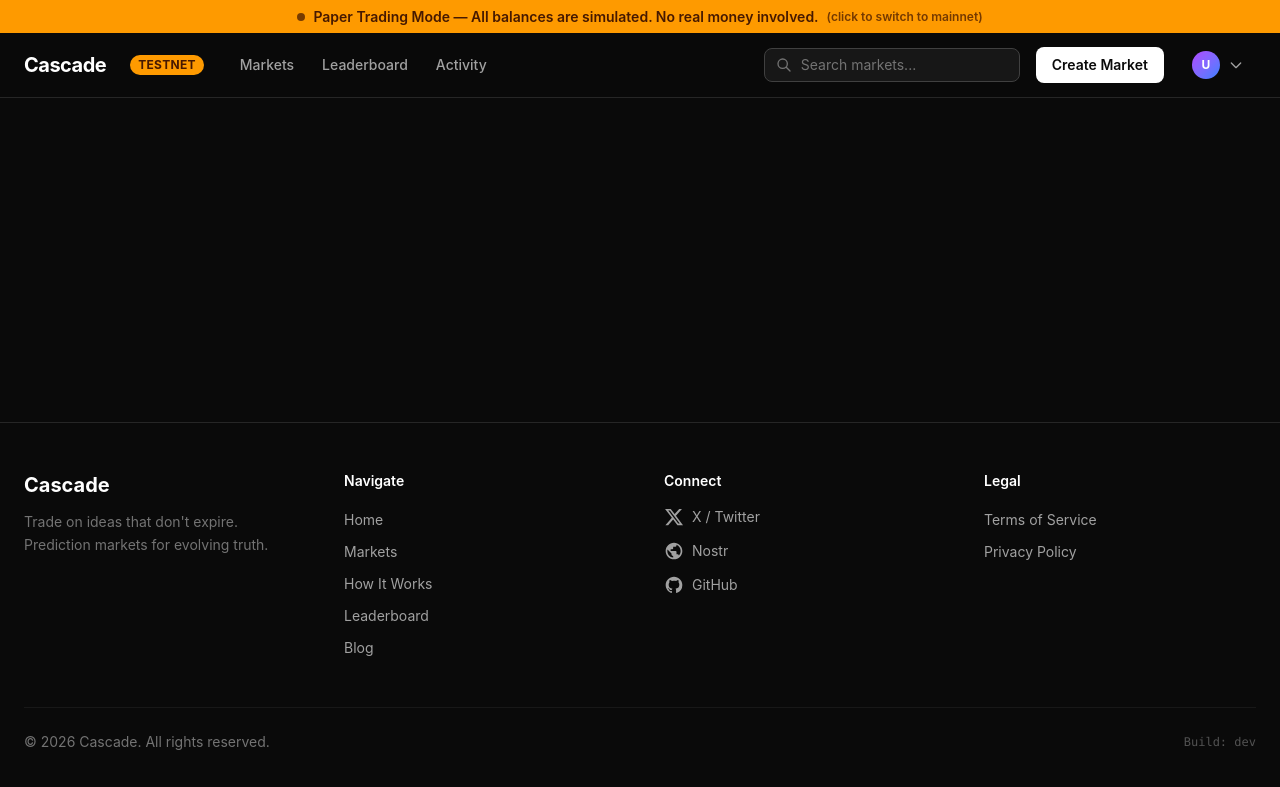
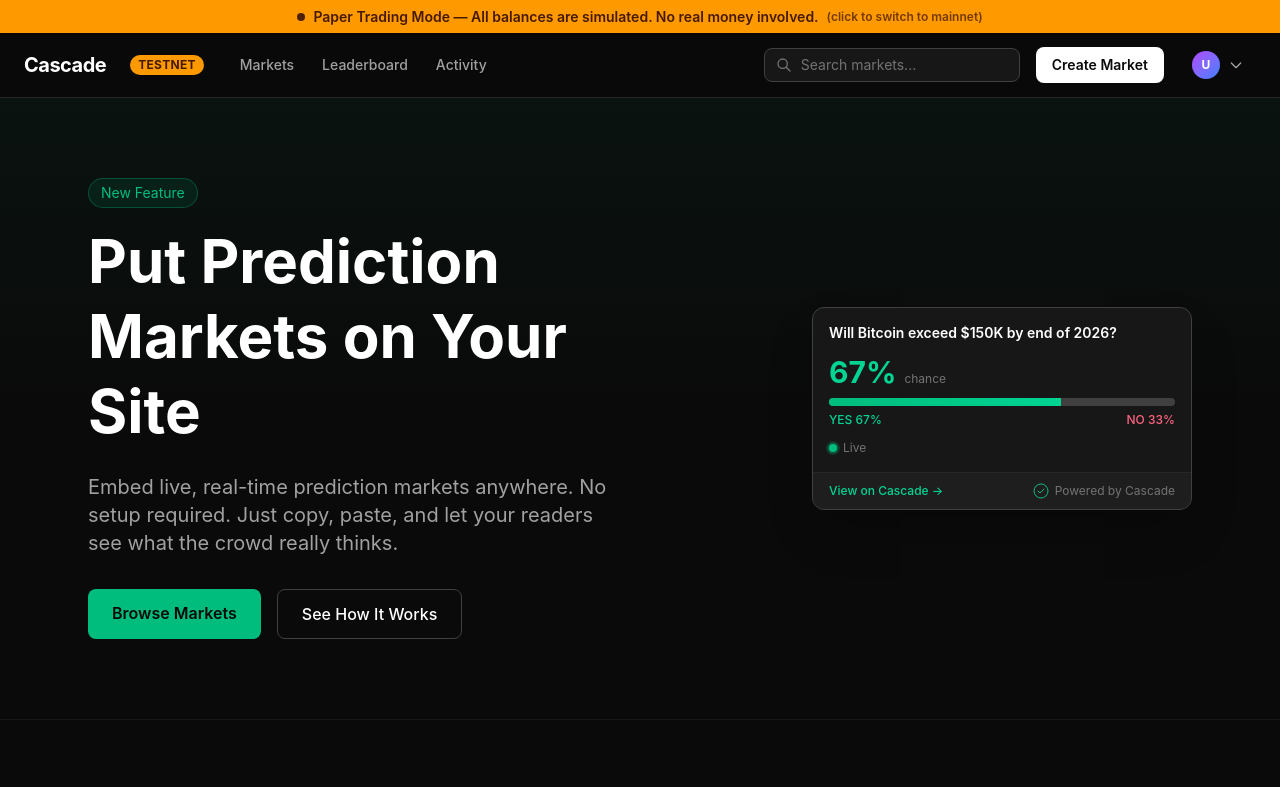
Before and after one commit to pablof7z/cascade, a React (Vite) app: page /embed in a window 1280 px wide. Shown: the top 787 px of the page. Built offline with nearby package versions, Linux system fonts and the light colour scheme.

Commit message:
feat: add /embed route and footer link for embed landing page

```diff
--- a/src/App.tsx
+++ b/src/App.tsx
@@ -36,6 +36,7 @@
 import OnboardingSplit from './OnboardingSplit'
 import WalletPage from './WalletPage'
 import EmbedPage from './EmbedPage'
+import EmbedLanding from './EmbedLanding'
 import TestnetBanner from './components/TestnetBanner'
 import Footer from './components/Footer'
 
@@ -381,6 +382,7 @@
         <Route path="/join" element={<OnboardingSplit className="py-12" />} />
         <Route path="/terms" element={<TermsOfService />} />
         <Route path="/privacy" element={<PrivacyPolicy />} />
+        <Route path="/embed" element={<EmbedLanding />} />
       </Routes>
       </main>
       <Footer />
--- a/src/EmbedLanding.tsx
+++ b/src/EmbedLanding.tsx
@@ -2,7 +2,7 @@
 import { useState } from 'react'
 
 // Example embed code for display
-function CodeBlock({ code, theme = 'dark' }: { code: string; theme?: 'dark' | 'light' }) {
+function CodeBlock({ code }: { code: string }) {
   const [copied, setCopied] = useState(false)
 
   const handleCopy = () => {
--- a/src/components/Footer.tsx
+++ b/src/components/Footer.tsx
@@ -31,6 +31,7 @@
   { label: 'How It Works', to: '/how-it-works' },
   { label: 'Leaderboard', to: '/leaderboard' },
   { label: 'Blog', to: '/blog' },
+  { label: 'Embed Widgets', to: '/embed' },
 ]
 
 const socialLinks = [
```
